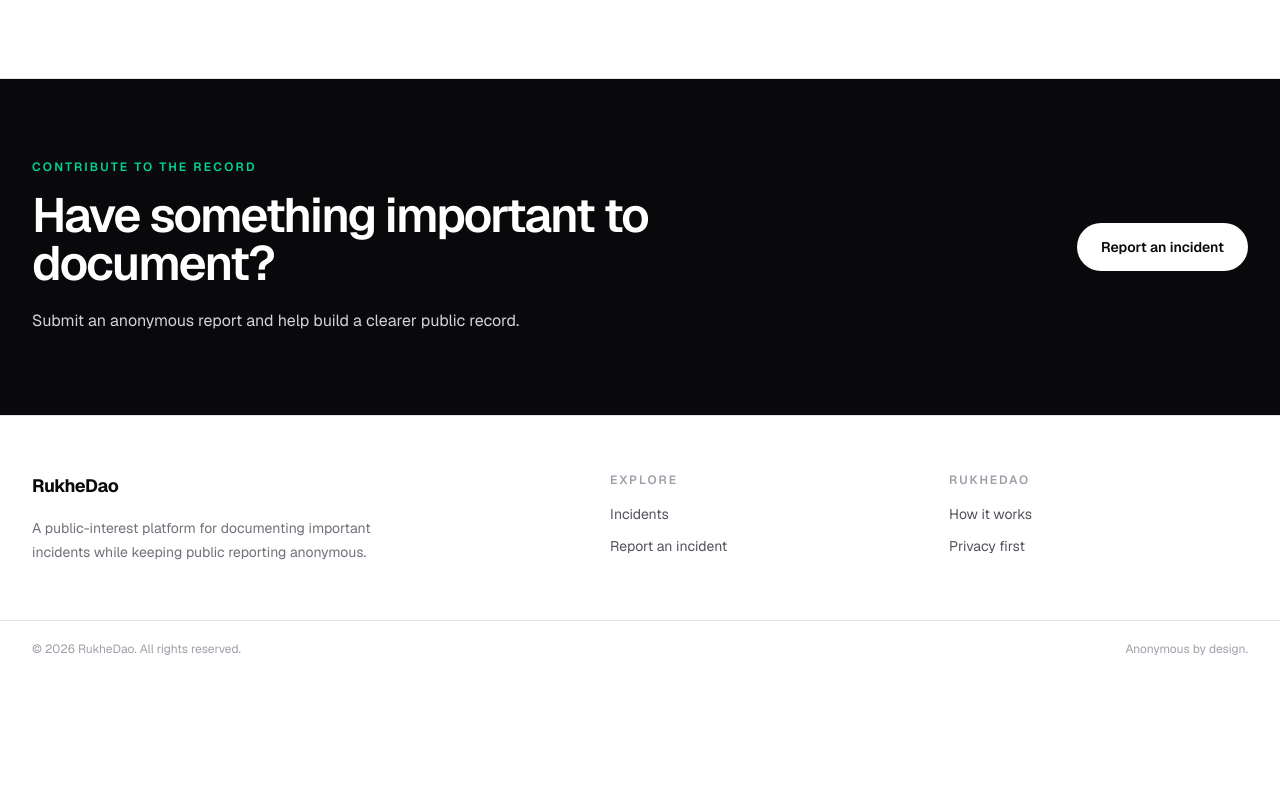
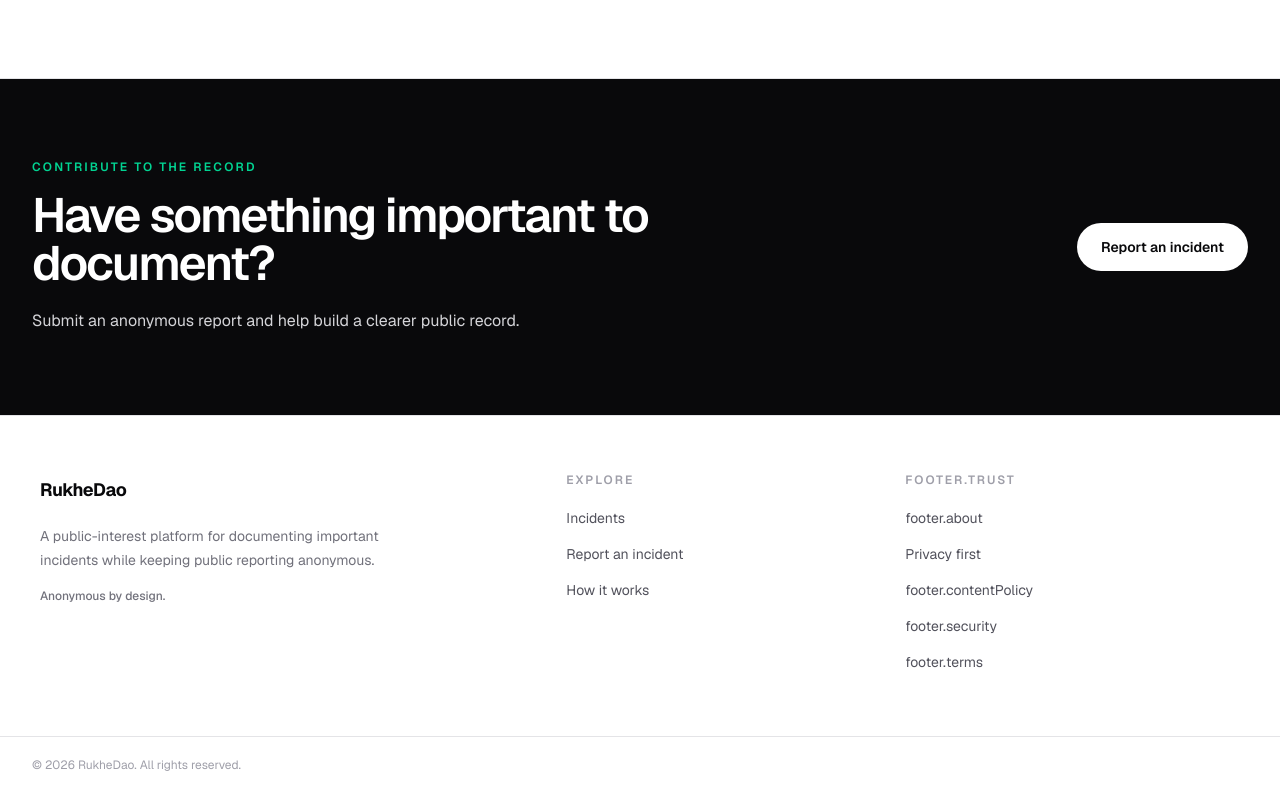
Before and after one commit to farukislamyt/rukhedao, a Next.js app: page /en in a window 1280 px wide. Shown: the part 2117-2910 px from the top of the page. Before the commit the page ends 2794 px from the top, so only its background shows below. Built offline with nearby package versions, Linux system fonts and the light colour scheme; no server answers; the database is empty.

Commit message:
refactor footer navigation and accessibility

```diff
--- a/components/layout/footer.tsx
+++ b/components/layout/footer.tsx
@@ -1,6 +1,9 @@
 import { getTranslations } from "next-intl/server";
 
 import { Link } from "@/i18n/navigation";
+
+const linkClassName =
+    "block rounded-md px-2 py-2 text-sm text-zinc-600 transition-colors hover:bg-zinc-100 hover:text-zinc-950 focus-visible:outline-none focus-visible:ring-2 focus-visible:ring-zinc-950 focus-visible:ring-offset-2 dark:text-zinc-400 dark:hover:bg-zinc-900 dark:hover:text-white dark:focus-visible:ring-white";
 
 export async function Footer() {
     const t = await getTranslations("footer");
@@ -8,61 +11,72 @@ export async function Footer() {
 
     return (
         <footer className="border-t border-zinc-200 bg-white text-zinc-700 dark:border-zinc-800 dark:bg-zinc-950 dark:text-zinc-300">
-            <div className="mx-auto grid w-full max-w-7xl gap-10 px-6 py-14 sm:grid-cols-2 lg:grid-cols-[1.8fr_1fr_1fr] lg:px-8">
+            <div className="mx-auto grid w-full max-w-7xl gap-10 px-4 py-12 sm:grid-cols-2 sm:px-6 sm:py-14 lg:grid-cols-[1.6fr_1fr_1.2fr] lg:px-8">
                 <div>
                     <Link
                         href="/"
-                        className="text-lg font-bold tracking-tight text-zinc-950 dark:text-white"
+                        className="inline-block rounded-md px-2 py-1 text-lg font-bold tracking-tight text-zinc-950 focus-visible:outline-none focus-visible:ring-2 focus-visible:ring-zinc-950 focus-visible:ring-offset-2 dark:text-white dark:focus-visible:ring-white"
                     >
                         {tCommon("appName")}
                     </Link>
-                    <p className="mt-4 max-w-sm text-sm leading-6 text-zinc-500 dark:text-zinc-400">
+                    <p className="mt-4 max-w-sm px-2 text-sm leading-6 text-zinc-500 dark:text-zinc-400">
                         {t("tagline")}
                     </p>
+                    <p className="mt-4 px-2 text-xs font-medium text-zinc-500 dark:text-zinc-400">
+                        {t("anonymousByDesign")}
+                    </p>
                 </div>
-                <div>
-                    <h2 className="text-xs font-semibold uppercase tracking-[0.16em] text-zinc-400 dark:text-zinc-500">
+
+                <nav aria-labelledby="footer-explore" className="sm:pl-2">
+                    <h2
+                        id="footer-explore"
+                        className="px-2 text-xs font-semibold uppercase tracking-[0.16em] text-zinc-400 dark:text-zinc-500"
+                    >
                         {t("explore")}
                     </h2>
-                    <div className="mt-4 space-y-3 text-sm">
-                        <Link
-                            className="block text-zinc-600 transition hover:text-zinc-950 dark:text-zinc-400 dark:hover:text-white"
-                            href="/incidents"
-                        >
+                    <div className="mt-3">
+                        <Link className={linkClassName} href="/incidents">
                             {t("incidents")}
                         </Link>
-                        <Link
-                            className="block text-zinc-600 transition hover:text-zinc-950 dark:text-zinc-400 dark:hover:text-white"
-                            href="/incident/new"
-                        >
+                        <Link className={linkClassName} href="/incident/new">
                             {t("reportIncident")}
                         </Link>
-                    </div>
-                </div>
-                <div>
-                    <h2 className="text-xs font-semibold uppercase tracking-[0.16em] text-zinc-400 dark:text-zinc-500">
-                        {tCommon("appName")}
-                    </h2>
-                    <div className="mt-4 space-y-3 text-sm">
-                        <Link
-                            className="block text-zinc-600 transition hover:text-zinc-950 dark:text-zinc-400 dark:hover:text-white"
-                            href="/#how-it-works"
-                        >
+                        <Link className={linkClassName} href="/how-it-works">
                             {t("howItWorks")}
                         </Link>
-                        <Link
-                            className="block text-zinc-600 transition hover:text-zinc-950 dark:text-zinc-400 dark:hover:text-white"
-                            href="/#privacy"
-                        >
+                    </div>
+                </nav>
+
+                <nav aria-labelledby="footer-trust" className="sm:pl-2">
+                    <h2
+                        id="footer-trust"
+                        className="px-2 text-xs font-semibold uppercase tracking-[0.16em] text-zinc-400 dark:text-zinc-500"
+                    >
+                        {t("trust")}
+                    </h2>
+                    <div className="mt-3">
+                        <Link className={linkClassName} href="/about">
+                            {t("about")}
+                        </Link>
+                        <Link className={linkClassName} href="/privacy">
                             {t("privacy")}
                         </Link>
+                        <Link className={linkClassName} href="/content-policy">
+                            {t("contentPolicy")}
+                        </Link>
+                        <Link className={linkClassName} href="/security">
+                            {t("security")}
+                        </Link>
+                        <Link className={linkClassName} href="/terms">
+                            {t("terms")}
+                        </Link>
                     </div>
-                </div>
+                </nav>
             </div>
+
             <div className="border-t border-zinc-200 dark:border-zinc-800">
-                <div className="mx-auto flex max-w-7xl flex-col gap-2 px-6 py-5 text-xs text-zinc-400 sm:flex-row sm:items-center sm:justify-between lg:px-8">
+                <div className="mx-auto flex max-w-7xl flex-col gap-2 px-4 py-5 text-xs text-zinc-400 sm:flex-row sm:items-center sm:justify-between sm:px-6 lg:px-8">
                     <p>© {new Date().getFullYear()} {tCommon("appName")}. {t("allRightsReserved")}</p>
-                    <p>{t("anonymousByDesign")}</p>
                 </div>
             </div>
         </footer>
```
